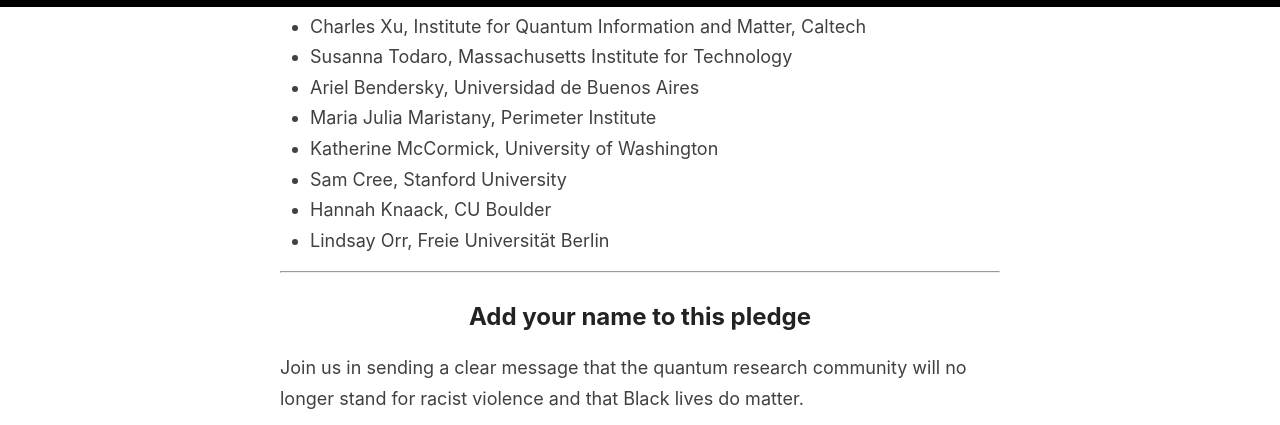
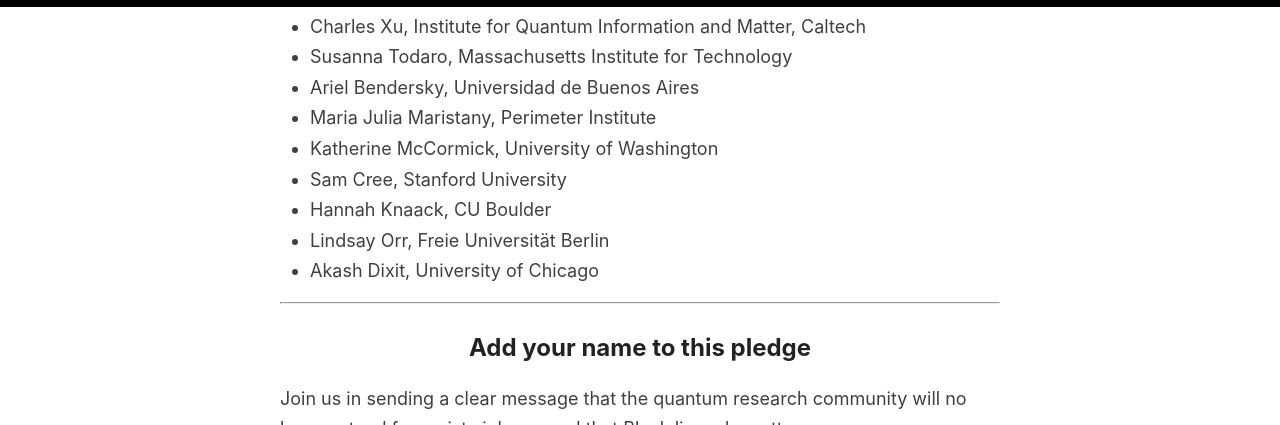
Before and after one commit to quantumforblacklives/quantumforblacklives.github.io, a Jekyll site: the page built from index.html, in a window 1280 px wide and 900 px high, scrolled down 3675 px, cut to the strip 0-425 px from the top of the window. Built offline with Jekyll 4.4.1, drawn with Linux system fonts in a browser that asks for light colours; the list of posts is cut into pages by our own code.

Commit message:
Add signature from Akash Dixit.

```diff
--- a/_includes/signatories.md
+++ b/_includes/signatories.md
@@ -22,3 +22,4 @@
 - Sam Cree, Stanford University
 - Hannah Knaack, CU Boulder
 - Lindsay Orr, Freie Universität Berlin
+- Akash Dixit, University of Chicago
```
